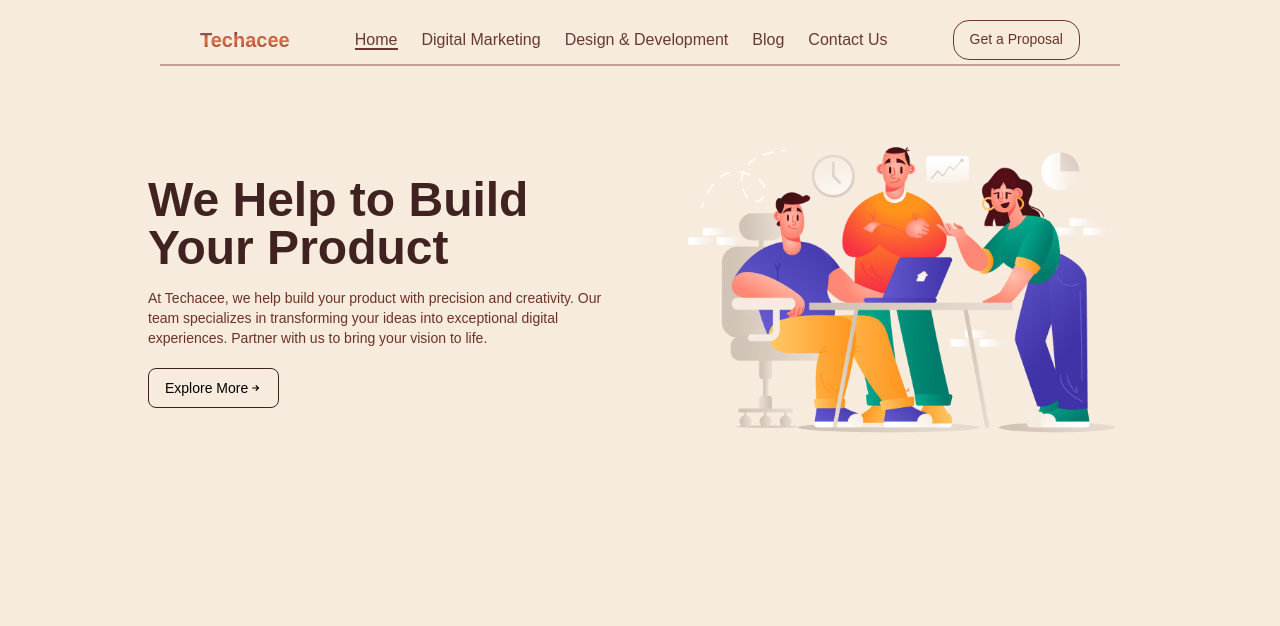
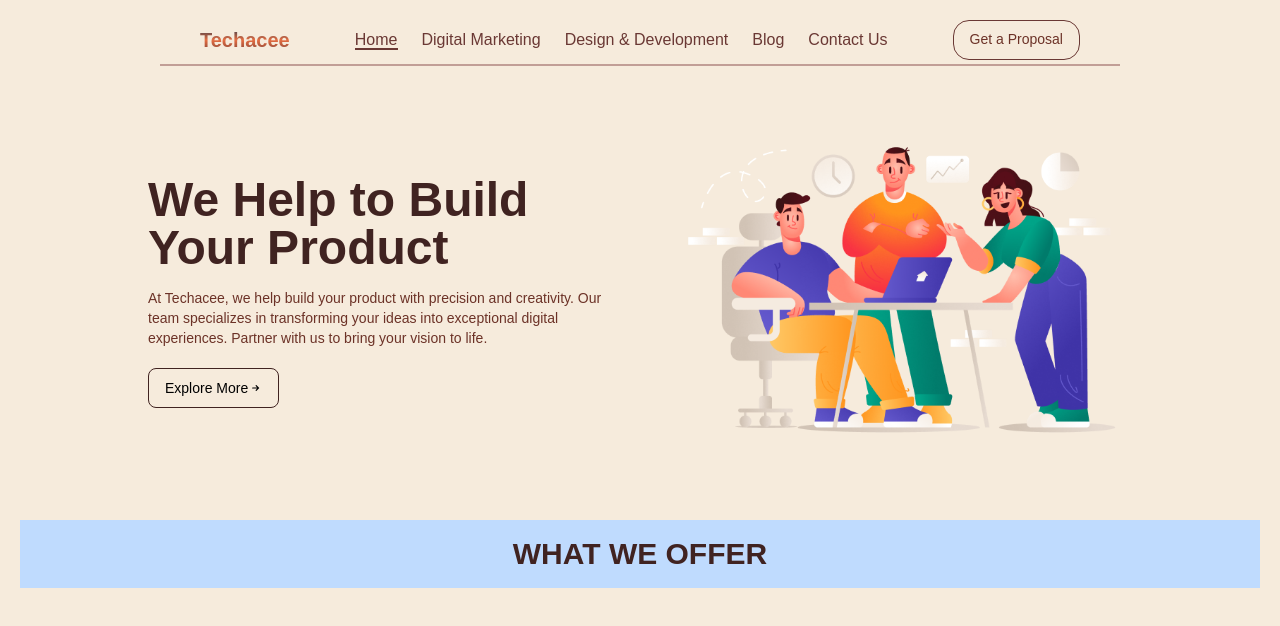
Before and after one commit to Agent-006/digitalbroo, a Next.js app: page / in a window 1280 px wide. Shown: the top 626 px of the page. Built offline with nearby package versions, Linux system fonts and the light colour scheme; a web font is replaced by a local one.

Commit message:
chores: -> chores<Offer Page>

```diff
--- a/src/app/page.tsx
+++ b/src/app/page.tsx
@@ -1,4 +1,5 @@
 import Hero from "@/components/shared/Hero";
+import Offer from "@/components/shared/Offer";
 
 
 
@@ -6,6 +7,7 @@ export default function Home() {
   return (
     <div className="flex flex-col h-auto mb-20">
       <Hero/>
+      <Offer/>
     </div>
   );
 }
--- a/src/components/shared/MobileNav.tsx
+++ b/src/components/shared/MobileNav.tsx
@@ -10,6 +10,7 @@ import { navItems } from "@/constants/navitems";
 import Link from "next/link";
 import { TiThMenu } from "react-icons/ti";
 import Text from "./Text";
+import { Button } from "../ui/button";
 
 const MobileNavbar = () => {
     return (
@@ -22,12 +23,16 @@ const MobileNavbar = () => {
                     {navItems.map((item) => (
                         <Link href={item.path} key={item.path}>
                             <div className="my-2 items-center rounded-lg py-4 w-40 mx-[3rem] bg-[#F4E2CB] hover:bg-[#FFEBD1]">
-                                <SheetHeader className="">
+                                <SheetHeader>
                                     <SheetTitle className="text-[#6A3834] text-sm">{item.name}</SheetTitle>
                                 </SheetHeader>
+
                             </div>
                         </Link>
                     ))}
+                    <Button variant={"outline"} className="ml-[50px] mt-1 border border-[#6A3834] rounded-2xl px-[2rem] py-6" asChild>
+              <Text text="Get a Proposal" />
+            </Button>
                 </div>
             </SheetContent>
         </Sheet>
--- /dev/null
+++ b/src/components/shared/Offer.tsx
@@ -0,0 +1,15 @@
+import React from 'react'
+
+const Offer = () => {
+  return (
+    <div className='flex flex-col items-center lg:justify-between justify-center lg:px-28 md:px-14 px-4 mt-16 gap-8 mx-5 bg-blue-200'>
+      <div className="flex flex-col items-center p-4 lg:w-1/2 w-full">
+      <p className="lg:text-3xl md:text-2xl text-2xl font-bold text-[#402321] text-center">
+          WHAT WE OFFER
+        </p>
+      </div>
+    </div>
+  )
+}
+
+export default Offer
```
